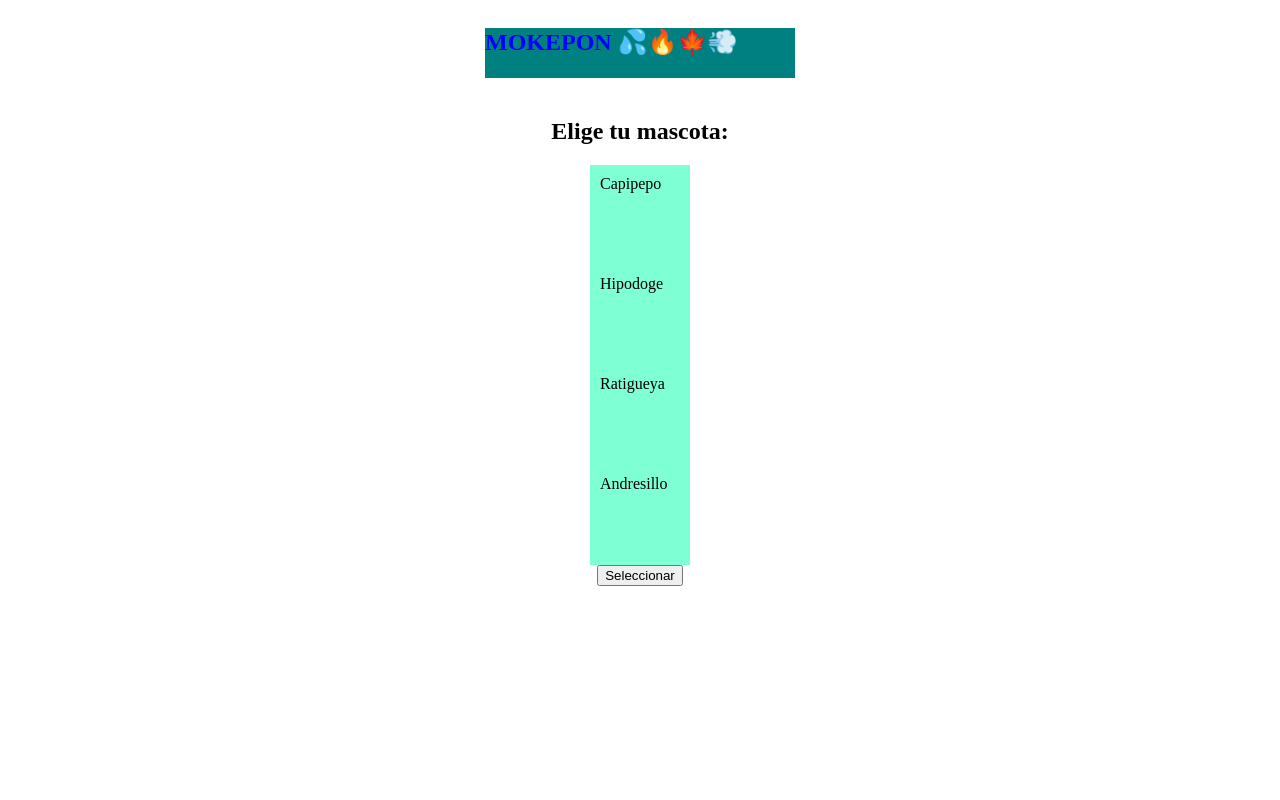
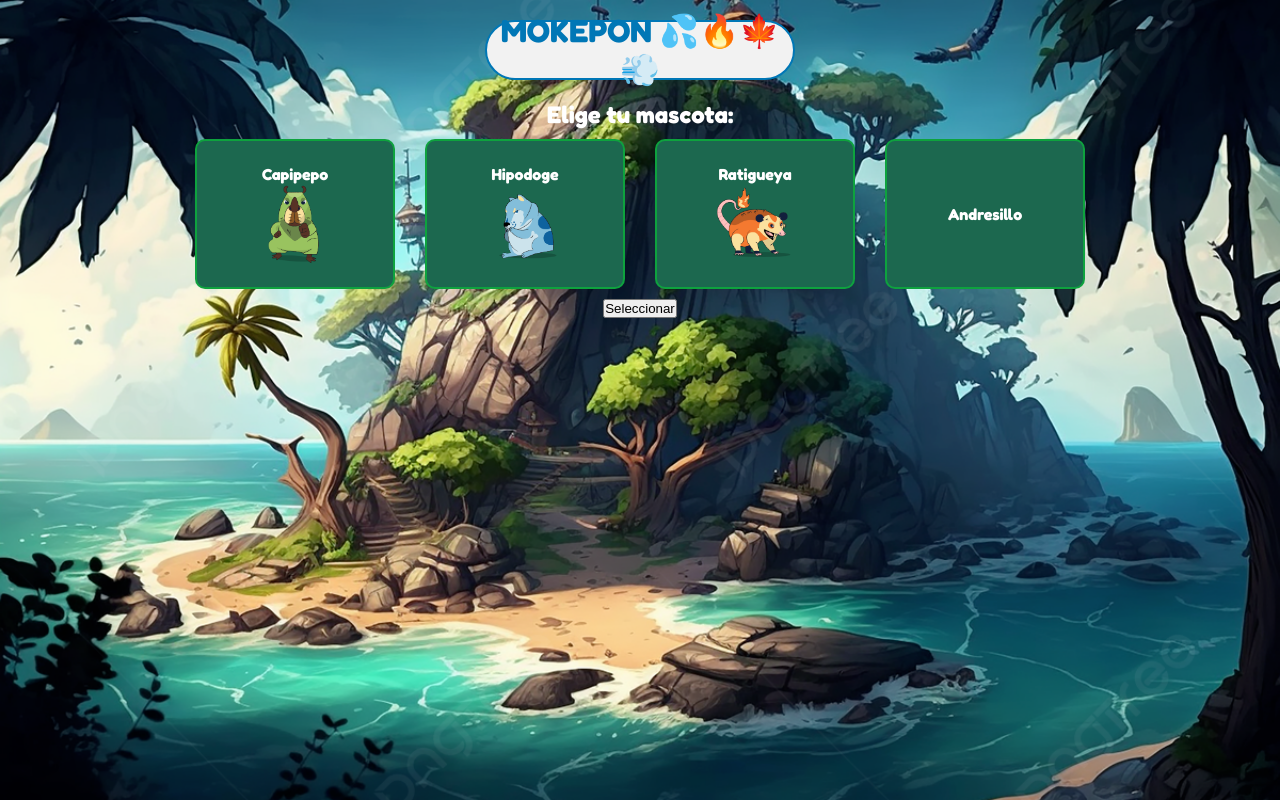
Before and after one commit to andresmr955/POKEMONJS, a plain HTML site: page MOKEPON/mokepon.html in a window 1280 px wide. Drawn offline with Linux system fonts and the light colour scheme.

Commit message:
Imagenes Mokepon

```diff
--- a/MOKEPON/js/style.css
+++ b/MOKEPON/js/style.css
@@ -1,3 +1,4 @@
+@import url('https://fonts.googleapis.com/css2?family=Fredoka:wght@700&display=swap');
 /*
 .nombre es la clase
 #nombre es el id
@@ -24,29 +25,91 @@ button{
 
 }
 */
+
+* {
+	padding: 0;
+	margin: 0;
+	box-sizing: border-box;
+    /* el border-box es mejor colocarlo de manera universal, no queremos que ninguna cajita cambie de tamaño y malogre todo nuestro estilo. */
+}
+
 .titulo{
-    color: blue;
-    background-color: teal;
-    width: 310px;
-    height: 50px;
+    color: #0077b6; /* Cambiar el color del texto a uno más profesional */
+    background-color: #f2f2f2; /* Utilizar un fondo más suave que contraste bien con el color del texto */
+    width: 25%; /* Aprovechar todo el ancho disponible */
+    height: 60px; /* Aumentar la altura para que destaque */
+    display: flex; /* Utilizar flexbox para centrar vertical y horizontalmente el contenido */
+    align-items: center; /* Centrar verticalmente el contenido */
+    justify-content: center; /* Centrar horizontalmente el contenido */
+    font-size: 32px; /* Aumentar el tamaño del texto */
+    font-weight: bold; /* Hacer que el texto sea más audaz */
+    border: 2px solid #0077b6; /* Agregar un borde para definir el área del título */
+    border-radius: 98px; /* Redondear las esquinas del elemento */
+    padding: 10px; /* Agregar espacio interno para separar el contenido del borde */
+    margin-bottom: 20px; /* Agregar margen inferior para separar del contenido adyacente */
+}
+
+.subtitulo{
+
+}
+.tarjeta-mokepon{
+    width: 200px; /* Aumentar el ancho para un aspecto más llamativo */
+    height: 150px; /* Aumentar la altura para más espacio */
+    background-color: #1c684f; /* Cambiar el color de fondo a "agua marina" más estándar */
+    padding: 20px; /* Aumentar el relleno para más espacio interno */
+    box-sizing: border-box;
+    margin: 10px;
+    border: 2px solid #06ca3499; /* Aumentar el grosor del borde y cambiar el color a uno más llamativo */
+    border-radius: 10px; /* Redondear las esquinas */
+    text-align: center; /* Centrar el contenido horizontalmente */
+    display: flex;
+    flex-direction: column;
+    align-items: center; /* Centrar el contenido verticalmente */
+    justify-content: center;
+    color: #fff; /* Cambiar el color del texto a blanco para que contraste con el fondo */
+    text-decoration: none; /* Eliminar el subrayado del texto */
+    cursor: pointer; /* Cambiar el cursor al estilo de un botón al pasar el ratón sobre él */
+    transition: background-color 0.3s, color 0.3s; /* Agregar una transición suave al cambiar el color de fondo y el texto */
+}
+.tarjeta-mokepon img{
+    width: 80px;
+}
+
+.tarjetas{
+    display: flex;
+    gap: 10px; /*espaciado*/
 
 }
 
 
-.tarjeta-mokepon{
-    width: 100px;
-    height: 100px;
-    background-color: aquamarine;
-    padding: 10px;
-    box-sizing: border-box;
-}
-#seleccionar-mascota{
+
+.tarjeta-mokepon:hover {
+    background-color: #02990595; /* Cambiar el color de fondo al pasar el ratón sobre él */
+  }
+
+
+
+  #seleccionar-mascota, #seleccionar-ataque {
     display: flex;  /*Con esto le decimos que trabaje con la tecnologia de flex*/
     justify-content: center;
     flex-direction: column;
     align-items: center;
 }
 
+
 input{
     display: none;
 }
+
+body{
+    background-image: url(./img/imagenfondo.jpg);
+    background-size: cover;
+    background-position: center center;
+    background-attachment: fixed;
+    background-repeat: no-repeat;
+    color: #ffffff;
+    font-family: 'Fredoka', sans-serif;
+    text-align: center;
+    padding: 20px;
+
+}
--- a/MOKEPON/mokepon.html
+++ b/MOKEPON/mokepon.html
@@ -10,25 +10,30 @@
     <script src="./js/mokepon.js"></script>
     <!--Aqui es para ubicar el archivo css-->
     <link rel="stylesheet" href="./js/style.css">
+    <link rel="preconnect" href="https://fonts.googleapis.com">
+    <link rel="preconnect" href="https://fonts.gstatic.com" crossorigin>
+    <link href="https://fonts.googleapis.com/css2?family=Black+Ops+One&display=swap" rel="stylesheet">
 </head>
 <body>
     <section id="seleccionar-mascota">
         <h1 class="titulo" id="titulo">    MOKEPON 💦🔥🍁💨   </h1>
-        <h2>Elige tu mascota: </h2>
+        <h2 class="subtitulo">Elige tu mascota: </h2>
+        <div class="tarjetas">
             <!-- La etiqueta <label> en HTML se utiliza para asociar un texto descriptivo con un elemento de formulario, como un campo de entrada (<input>)-->
-        <label class="tarjeta-mokepon" for="Capipepo">Capipepo</label>
+            <label class="tarjeta-mokepon" for="Capipepo"><p>Capipepo</p><img src="./js/img/mokepons_mokepon_capipepo_attack.png" alt=""></label>
             <!--La etiqueta <input> en HTML se utiliza para crear campos de entrada interactivos en un formulario web-->
             <input type="radio" name="mascota" id="Capipepo">
             <!--El atributo for se utiliza en las etiquetas <label> para asociar el elemento <label> con un elemento de formulario-->
-        <label class="tarjeta-mokepon" for="Hipodoge">Hipodoge</label>
+            <label class="tarjeta-mokepon" for="Hipodoge"><p>Hipodoge</p> <img src="./js/img/mokepons_mokepon_hipodoge_attack.png" alt=""></label>
             <!--El atributo type se utiliza para especificar el tipo de entrada o elemento de formulario que se va a crear.-->
             <input type="radio"  name="mascota" id="Hipodoge">
-        <label class="tarjeta-mokepon" for="Ratigueya">Ratigueya</label>
+            <label class="tarjeta-mokepon" for="Ratigueya"><p>Ratigueya</p> <img src="./js/img/mokepons_mokepon_ratigueya_attack.png" alt=""></label>
             <!--El atributo name en las etiquetas <input> se utiliza para darle un nombre al elemento. Este nombre es importante porque se utiliza para identificar el valor ingresado-->
             <input type="radio" name="mascota" id="Ratigueya">
             <label class="tarjeta-mokepon" for="Andresillo">Andresillo</label>
             <!--El atributo id en un elemento <input> (o en cualquier otro elemento HTML) se utiliza para proporcionar una identificación única -->
             <input type="radio" name="mascota" id="Andresillo">
+        </div>
 
 
         <button id="boton-mascota">Seleccionar</button>
```
Also changed, not shown: MOKEPON/js/img/imagenfondo.jpg (added), MOKEPON/js/img/mokepons_mokepon_capipepo_attack.png (added), MOKEPON/js/img/mokepons_mokepon_hipodoge_attack.png (added), MOKEPON/js/img/mokepons_mokepon_ratigueya_attack.png (added), MOKEPON/js/mokeponpra/mokepon1.html (renamed from MOKEPON/js/mokepon1.html), MOKEPON/js/mokeponpra/mokepon1.js (renamed from MOKEPON/js/mokepon1.js). Lines whose indentation alone changed are shown as unchanged.
